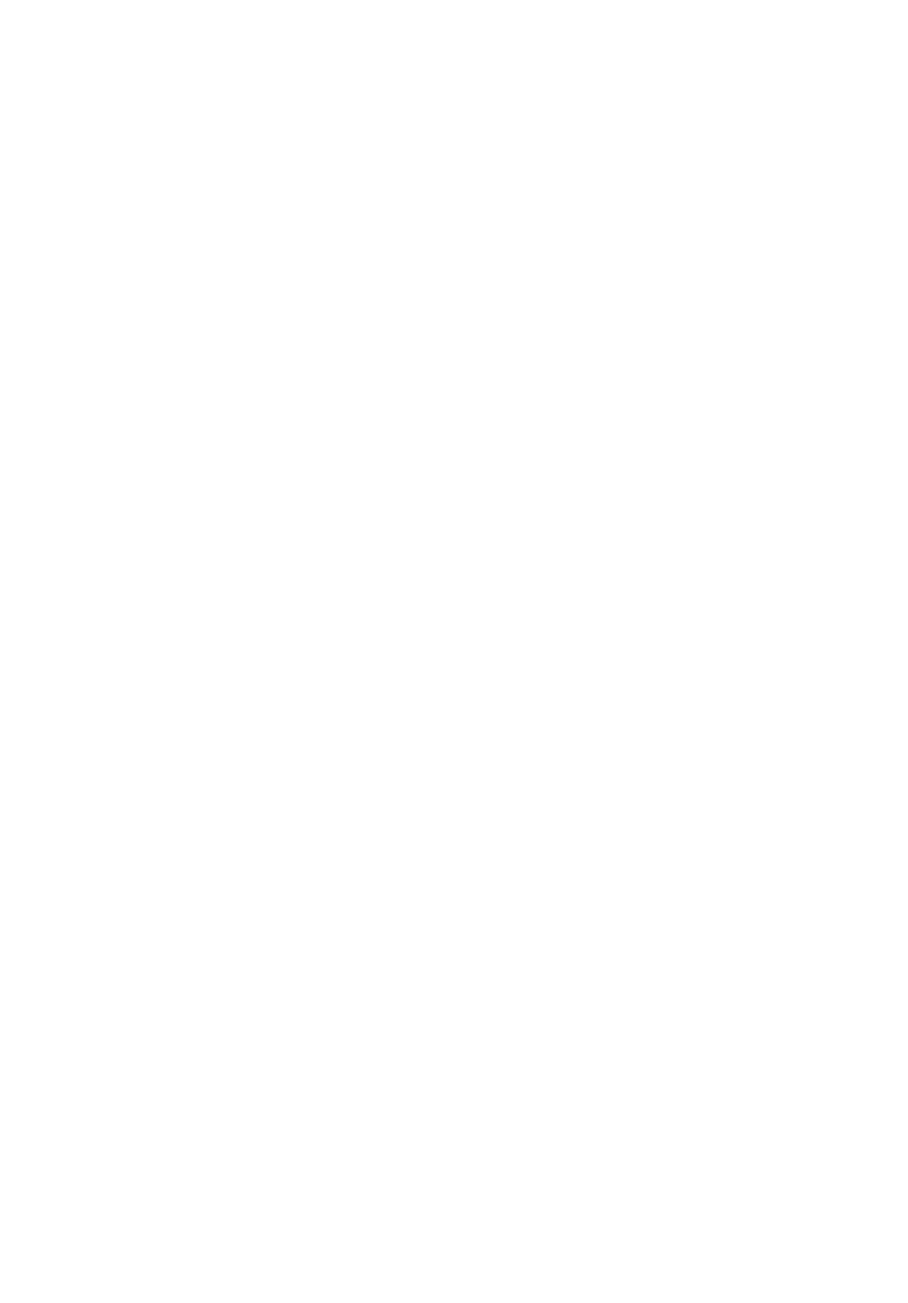
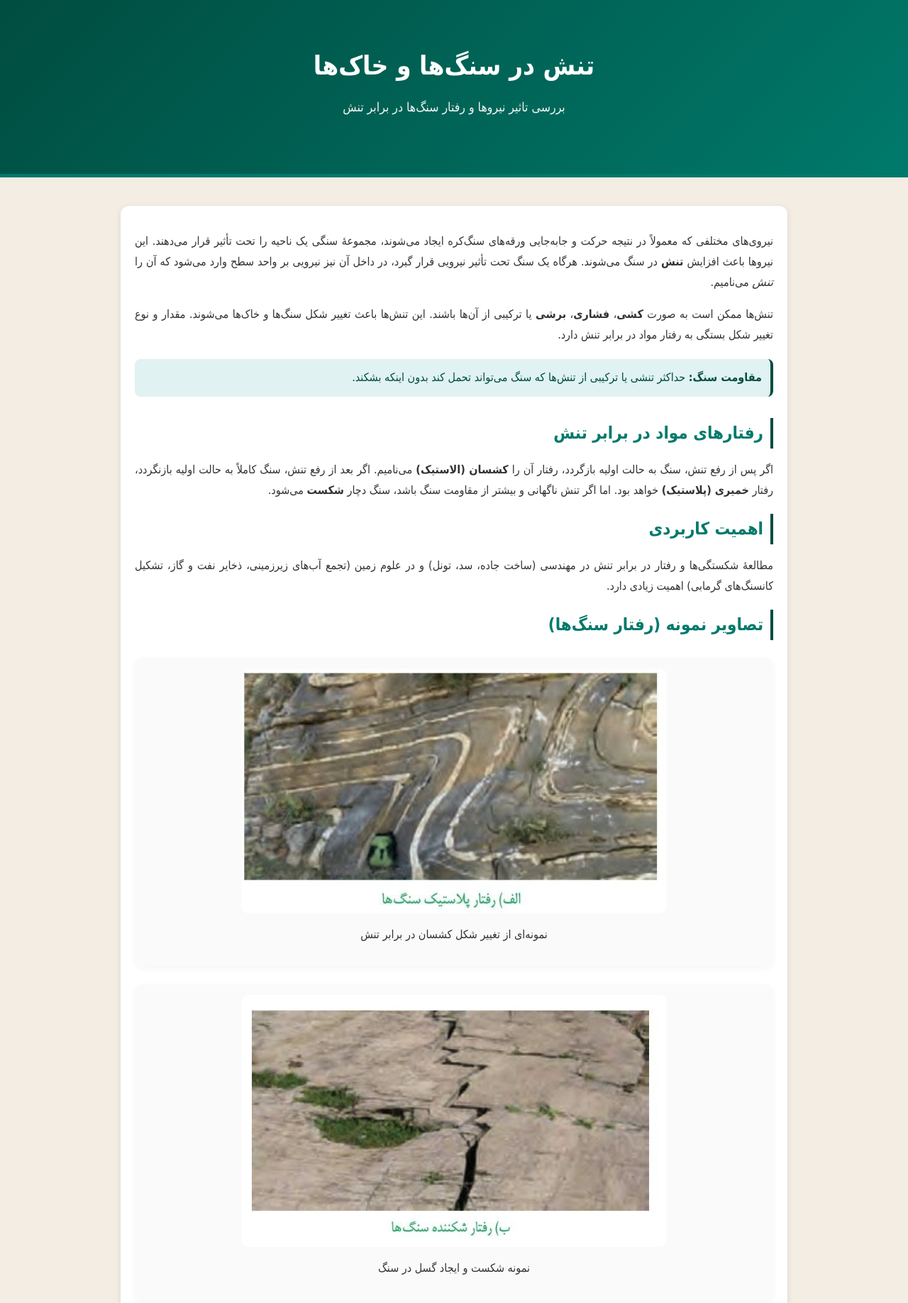
Before and after one commit to alirezaafshari13579-source/alirerza11, a plain HTML site: page Html/Tanesh.html in a window 1280 px wide. Shown: the top 1836 px of the page at 71% size. Before the commit the page ends 800 px from the top, so only its background shows below. Drawn offline with Linux system fonts and the light colour scheme.

Commit message:
توضیح تغییرات

```diff
--- /dev/null
+++ b/Css/tanesh.css
@@ -0,0 +1,121 @@
+body {
+  font-family: "Vazir", Tahoma, sans-serif;
+  background: #f3ede3;
+  color: #333;
+  line-height: 1.8;
+  margin: 0;
+  direction: rtl;
+}
+
+/* Header */
+header {
+  background: linear-gradient(135deg, #004d40, #00796b);
+  color: white;
+  text-align: center;
+  padding: 60px 20px;
+  border-bottom: 5px solid #00796b;
+}
+header h1 {
+  margin: 0;
+  font-size: 2.3rem;
+}
+header p {
+  font-size: 1.1rem;
+  margin-top: 10px;
+  opacity: 0.95;
+}
+
+/* Container */
+.container-t {
+  max-width: 900px;
+  margin: 40px auto;
+  padding: 20px;
+  background: white;
+  border-radius: 12px;
+  box-shadow: 0 2px 8px rgba(0,0,0,0.1);
+  text-align: justify;
+}
+
+/* تصاویر */
+.figure {
+  margin: 25px 0;
+  text-align: center;
+  background: #f9faf9;
+  padding: 15px;
+  border-radius: 10px;
+  box-shadow: 0 3px 10px rgba(0,0,0,0.04);
+}
+.figure img {
+  width: 100%;
+  max-width: 600px;
+  height: auto;
+  display: block;
+  margin: 0 auto 10px;
+  border-radius: 10px;
+}
+
+/* تیترها */
+h2 {
+  color: #00796b;
+  border-right: 4px solid #004d40;
+  padding-right: 10px;
+  margin-top: 30px;
+  margin-bottom: 15px;
+}
+
+/* بخش‌های مرحله‌ای */
+.stage {
+  margin: 20px 0;
+  background: #e0f2f1;
+  padding: 15px;
+  border-radius: 8px;
+  box-shadow: 0 2px 5px rgba(0,0,0,0.05);
+}
+.stage h3 {
+  color: #004d40;
+  margin-bottom: 8px;
+}
+
+/* نکات یا باکس توضیحی */
+.note {
+  background: #e0f2f1;
+  border-right: 4px solid #004d40;
+  padding: 12px;
+  border-radius: 8px;
+  margin: 20px 0;
+  color: #004d40;
+  font-weight: 500;
+}
+
+/* Footer */
+footer {
+  background: #004d40;
+  color: white;
+  text-align: center;
+  padding: 20px;
+  margin-top: 50px;
+  border-top: 5px solid #00796b;
+}
+footer a {
+  color: white;
+  text-decoration: none;
+  font-weight: 500;
+}
+footer a:hover {
+  color: white;
+  text-decoration: none;
+}
+
+/* ریسپانسیو */
+@media (max-width: 768px) {
+  header h1 {
+    font-size: 1.9rem;
+  }
+  .container-t {
+    margin: 25px 10px;
+    padding: 15px;
+  }
+  .figure img {
+    max-width: 100%;
+  }
+}
--- a/Html/Tanesh.html
+++ b/Html/Tanesh.html
@@ -1,10 +1,90 @@
 <!DOCTYPE html>
-<html lang="en">
+<html lang="fa">
 <head>
-    <meta charset="UTF-8">
-    <title>Title</title>
+  <meta charset="utf-8" />
+  <meta name="viewport" content="width=device-width,initial-scale=1" />
+  <title>تنش — زمین‌شناسی</title>
+    <link rel="stylesheet" href="../Css/tanesh.css" />
 </head>
 <body>
 
+  <header class="tensh-header">
+    <h1>تنش در سنگ‌ها و خاک‌ها</h1>
+    <p>بررسی تاثیر نیروها و رفتار سنگ‌ها در برابر تنش</p>
+  </header>
+
+  <main class="container-t">
+    <p>
+      نیروی‌های مختلفی که معمولاً در نتیجه حرکت و جابه‌جایی ورقه‌های سنگ‌کره ایجاد می‌شوند،
+      مجموعهٔ سنگی یک ناحیه را تحت تأثیر قرار می‌دهند. این نیروها باعث افزایش <strong>تنش</strong> در سنگ می‌شوند.
+      هرگاه یک سنگ تحت تأثیر نیرویی قرار گیرد، در داخل آن نیز نیرویی بر واحد سطح وارد می‌شود که آن را <em>تنش</em> می‌نامیم.
+    </p>
+
+    <p>
+      تنش‌ها ممکن است به صورت <strong>کشی</strong>، <strong>فشاری</strong>، <strong>برشی</strong> یا ترکیبی از آن‌ها باشند.
+      این تنش‌ها باعث تغییر شکل سنگ‌ها و خاک‌ها می‌شوند. مقدار و نوع تغییر شکل بستگی به رفتار مواد در برابر تنش دارد.
+    </p>
+
+    <div class="note">
+      <strong>مقاومت سنگ:</strong> حداکثر تنشی یا ترکیبی از تنش‌ها که سنگ می‌تواند تحمل کند بدون اینکه بشکند.
+    </div>
+
+    <h2 class="section-title">رفتارهای مواد در برابر تنش</h2>
+    <p>
+      اگر پس از رفع تنش، سنگ به حالت اولیه بازگردد، رفتار آن را <strong>کشسان (الاستیک)</strong> می‌نامیم.
+      اگر بعد از رفع تنش، سنگ کاملاً به حالت اولیه بازنگردد، رفتار <strong>خمیری (پلاستیک)</strong> خواهد بود.
+      اما اگر تنش ناگهانی و بیشتر از مقاومت سنگ باشد، سنگ دچار <strong>شکست</strong> می‌شود.
+    </p>
+
+    <h2 class="section-title" style="margin-top:18px">اهمیت کاربردی</h2>
+    <p>
+      مطالعهٔ شکستگی‌ها و رفتار در برابر تنش در مهندسی (ساخت جاده، سد، تونل) و در علوم زمین
+      (تجمع آب‌های زیرزمینی، ذخایر نفت و گاز، تشکیل کانسنگ‌های گرمابی) اهمیت زیادی دارد.
+    </p>
+
+    <h2 class="section-title" style="margin-top:18px">تصاویر نمونه (رفتار سنگ‌ها)</h2>
+
+    <div class="fig-row">
+      <figure class="figure">
+        <img src="../Gallery/tanesh1.jpg" alt="رفتار کشسان و پلاستیک">
+        <p>نمونه‌ای از تغییر شکل کشسان در برابر تنش</p>
+      </figure>
+
+      <figure class="figure">
+        <img src="../Gallery/tanesh2.jpg" alt="شکست و گسل">
+        <p>نمونه شکست و ایجاد گسل در سنگ</p>
+      </figure>
+    </div>
+
+    <h2 class="section-title" style="margin-top:18px">مراحل و نکات کلیدی</h2>
+    <div class="stage">
+      <h3>تنش و تغییر شکل</h3>
+      <p>تنش‌های وارد بر سنگ‌ها و خاک‌ها باعث تغییر شکل آن‌ها می‌شوند. نوع تغییر شکل بستگی به رفتار مواد دارد.</p>
+    </div>
+
+    <div class="stage">
+      <h3>رفتار کشسان</h3>
+      <p>سنگ‌ها در رفتار کشسان پس از رفع تنش به حالت اولیه بازمی‌گردند.</p>
+    </div>
+
+    <div class="stage">
+      <h3>رفتار خمیری (پلاستیک)</h3>
+      <p>پس از رفع تنش، سنگ به طور کامل به حالت اولیه بازنمی‌گردد.</p>
+    </div>
+
+    <div class="stage">
+      <h3>شکست</h3>
+      <p>اگر تنش بیش از مقاومت سنگ شود، شکست رخ می‌دهد و این موضوع در مهندسی اهمیت دارد.</p>
+    </div>
+
+    <p style="margin-top:18px">
+      <strong>ارجاع:</strong> این مطالب خلاصه‌ای از مباحث مربوط به تنش‌ها در فصل‌های زمین‌شناسی یازدهم می‌باشد.
+    </p>
+  </main>
+
+  <footer class="page-foot">
+    <a href="../index.html">بازگشت به صفحهٔ اصلی</a>
+  </footer>
+
 </body>
 </html>
```
Also changed, not shown: Html/Wilson-cycle.html (+3 -3 lines), Css/style.css (line endings or trailing spaces), Gallery/tanesh1.jpg (added), Gallery/tanesh2.jpg (added).
